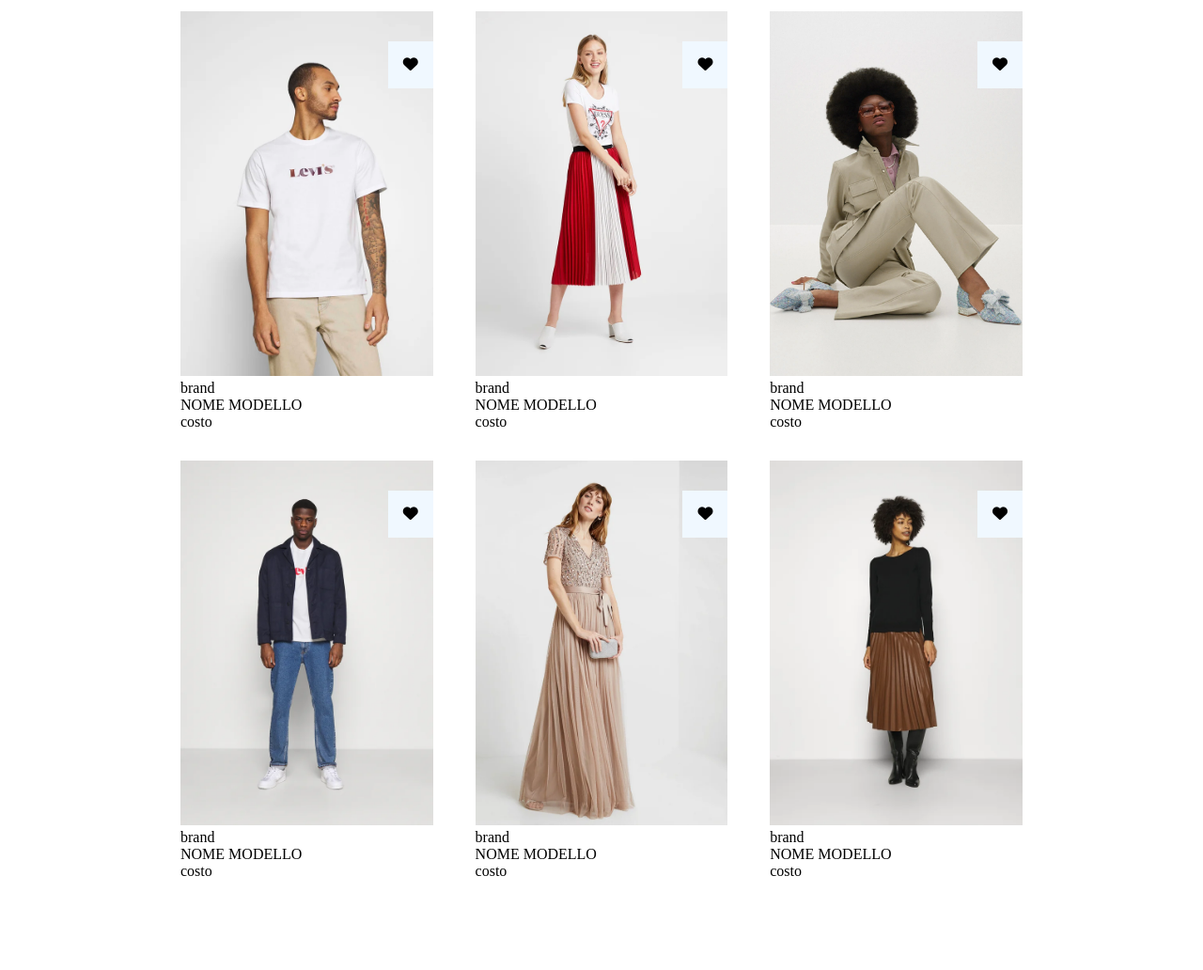
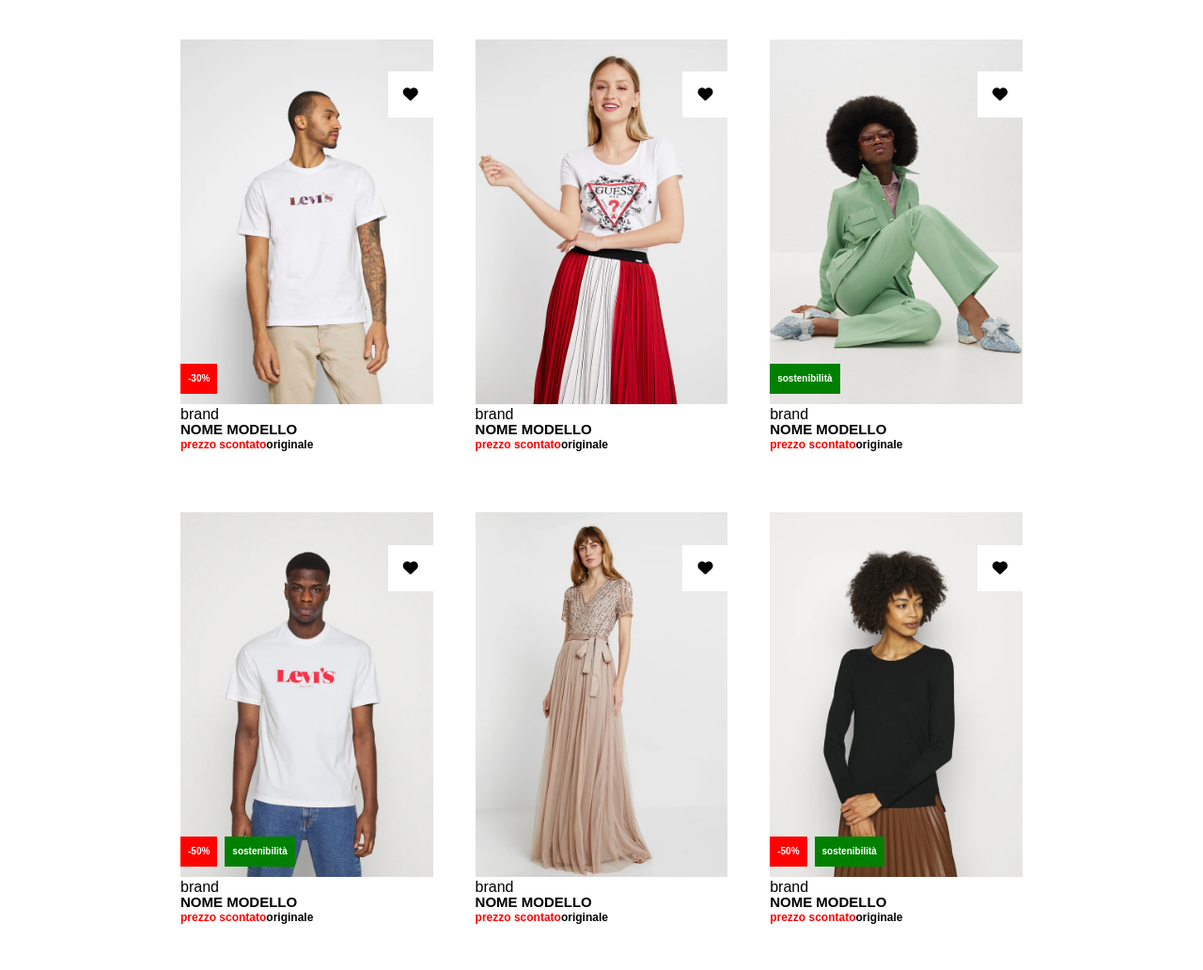
Before and after one commit to RaoulBongarzoni/html-css-boolando, a plain HTML site: page index.html in a window 1280 px wide. Shown: the part 54-1086 px from the top of the page at 94% size. Before the commit the page ends 1006 px from the top, so only its background shows below. Drawn offline with Linux system fonts and the light colour scheme.

Commit message:
header fisso e main body completo

```diff
--- a/css/style.css
+++ b/css/style.css
@@ -1,16 +1,25 @@
 
+
+
+html{
+    font-family: sans-serif;
+}
+
+
+
+/* barra del menu */
 .headbar{
     height: 50px;
-
+    position: fixed;
+    width: 100%;
+    z-index: 2;
 }
 
-.flex-container{
-
-    display: flex;
-    height: 100%;
-    margin: 0 auto;
-
-
+a{
+    text-decoration: none;
+    color: white;
+    font-size: 12;
+    font-weight: 700;
 }
 
 #logo{
@@ -20,40 +29,75 @@
     height: 100%;
 }
 
-
-/* .cards{
-    position: relative;
-    margin-top: 5%;
-
+main{
+    padding-top: 80px;
 }
 
-.imgb{
-
-    position: absolute;
-    left:0%
-    z-index: 0;
-
-} */
+/* immagini e contenitore */
+.flex-container{
+    display: flex;
+    height: 100%;
+    margin: 0 auto;
+}
 
 .card{
-    margin: 0 auto;
-
-
+    line-height: 100%;
 }
 
-.w-30>img{
+.card>img{
     object-fit: cover;
     max-width: 100%;
 }
 
+.card:hover .hover{
 
+    z-index: -1;
+}
+
+.hover{
+    position: absolute;
+}
+
+.modello{
+    font-size: 15px;
+    font-weight: 900;
+}
+.prezzo{
+    font-size: 12px;
+    font-weight: 900;
+}
+
+
+.card>span{
+    margin-top: 20px;
+
+}
+
+/* segalini sulle immagini */
 .like{
-    background-color: aliceblue;
-
+    background-color: white;
     padding: 16px;
     position: absolute;
     top: 10%;
     right: 0px;
+}
+.card:hover .like{
+  color: red
+}
 
 
+
+
+
+.etichette{
+    position: relative;
+    display: inline-flex;
+    bottom: 20%;
+    left: 0%;
 }
+.tag-content{
+    font-size: 10px;
+    font-weight: 700;
+    color: white;
+
+}
--- a/css/utilities.css
+++ b/css/utilities.css
@@ -6,6 +6,15 @@
 
 
 /* padding */
+
+.p-8{ padding: 8px;}
+.pt-8{ padding-top: 8px;}
+.pb-8{ padding-bottom: 8px;}
+.pl-8{ padding-left: 8px;}
+.pr-8{ padding-right: 8px;}
+.py-8{ padding: 8px 0px 8px 0px;}
+.px-8{ padding: 0 8px 0 8px;}
+
 .p-16{ padding: 16px;}
 .pt-16{ padding-top: 16px;}
 .pb-16{ padding-bottom: 16px;}
@@ -49,6 +58,8 @@
 .bg-darkback{ background-color: #222;}
 .bg-lightcoral{ background-color: lightcoral;}
 .bg-zalando{ background-color: #ff6900;}
+.bg-rosso{background-color: red;}
+.bg-green{background-color: green;}
 
 /* width */
 .w-20{ width: 20%;}
@@ -81,6 +92,14 @@
 
 /* margin */
 
+.m-8{ margin: 8px;}
+.mt-8{ margin-top: 8px;}
+.mb-8{ margin-bottom: 8px;}
+.ml-8{ margin-left: 8px;}
+.mr-8{ margin-right: 8px;}
+.my-8{ margin: 8px 0px 8px 0px;}
+.mx-8{ margin: 0 8px 0 8px;}
+
 .m-16{ margin: 16px;}
 .mt-16{ margin-top: 16px;}
 .mb-16{ margin-bottom: 16px;}
@@ -100,3 +119,7 @@
 /* position */
 
 .p-rel{position: relative;}
+
+
+/* colore */
+.red{color: red}
--- a/index.html
+++ b/index.html
@@ -38,70 +38,86 @@
 
         <div class="flex-container flex-justify-between w-70 f-wrap">
 
-            <div class="w-30 py-16 p-rel">
-
-                <img src="img/1.webp" alt="">
+            <div class="card w-30 py-16 p-rel">
+                <img class="hover" src="img/1.webp" alt="">
+                <img src="img/1b.webp" alt="">
 
                 <span>brand</span>
-                <p>NOME MODELLO</p>
-                <p>costo</p>
+                <p class="modello">NOME MODELLO</p>
+                <p class="prezzo"><span class="red">prezzo scontato</span>originale</p>
+
+                <div class="like"><i class="fa-solid fa-heart"></i></div>
+
+                <div class="etichette">
+                    <p class="tag-content bg-rosso p-8">-30%</p>
+                </div>
+            </div>
+
+            <div class="card w-30 py-16 p-rel">
+                <img class="hover" src="img/2.webp" alt="">
+                <img src="img/2b.webp" alt="">
+
+                <span>brand</span>
+                <p class="modello">NOME MODELLO</p>
+                <p class="prezzo"><span class="red">prezzo scontato</span>originale</p>
                 <div class="like"><i class="fa-solid fa-heart"></i></div>
             </div>
 
-            <div class="w-30 py-16 p-rel">
-<!--                 <img src="img/2.webp" alt=""> -->
-                <img src="img/2b.webp" alt="">
+            <div class="card w-30 py-16 p-rel">
+                <img class="hover" src="img/3.webp" alt="">
+                <img src="img/3b.webp" alt="">
+
 
                 <span>brand</span>
-                <p>NOME MODELLO</p>
-                <p>costo</p>
+                <p class="modello">NOME MODELLO</p>
+                <p class="prezzo"><span class="red">prezzo scontato</span>originale</p>
                 <div class="like"><i class="fa-solid fa-heart"></i></div>
+                <div class="etichette">
+                    <p class="tag-content bg-green p-8">sostenibilità</p>
+                </div>
             </div>
 
-            <div class="w-30 py-16 p-rel">
-<!--                 <img src="img/3.webp" alt=""> -->
-                <img src="img/3b.webp" alt="">
-
-                <span>brand</span>
-                <p>NOME MODELLO</p>
-                <p>costo</p>
-                <div class="like"><i class="fa-solid fa-heart"></i></div>
-            </div>
-
-            <div class="w-30 py-16 p-rel">
-<!--                 <img src="img/4.webp" alt=""> -->
+            <div class="card w-30 py-16 p-rel">
+                <img class="hover" src="img/4.webp" alt="">
                 <img src="img/4b.webp" alt="">
 
                 <span>brand</span>
-                <p>NOME MODELLO</p>
-                <p>costo</p>
+                <p class="modello">NOME MODELLO</p>
+                <p class="prezzo"><span class="red">prezzo scontato</span>originale</p>
 
                 <div class="like"><i class="fa-solid fa-heart"></i></div>
+                <div class="etichette">
+                    <p class="tag-content bg-rosso p-8 mr-8">-50%</p>
+                    <p class="tag-content bg-green p-8">sostenibilità</p>
+                </div>
             </div>
 
-            <div class="w-30 py-16 p-rel">
-<!--                 <img src="img/5.webp" alt=""> -->
+            <div class="card w-30 py-16 p-rel">
+                <img class="hover" src="img/5.webp" alt="">
                 <img src="img/5b.webp" alt="">
 
 
                 <span>brand</span>
-                <p>NOME MODELLO</p>
-                <p>costo</p>
-
+                <p class="modello">NOME MODELLO</p>
+                <p class="prezzo"><span class="red">prezzo scontato</span>originale</p>
 
                 <div class="like"><i class="fa-solid fa-heart"></i></div>
 
             </div>
 
-            <div class="w-30 py-16 p-rel">
-<!--                 <img src="img/6.webp" alt=""> -->
+            <div class="card w-30 py-16 p-rel">
+                <img class="hover" src="img/6.webp" alt="">
                 <img src="img/6b.webp" alt="">
 
                 <span>brand</span>
-                <p>NOME MODELLO</p>
-                <p>costo</p>
+                <p class="modello">NOME MODELLO</p>
+                <p class="prezzo"><span class="red">prezzo scontato</span>originale</p>
 
                 <div class="like"><i class="fa-solid fa-heart"></i></div>
+                <div class="etichette">
+                    <p class="tag-content bg-rosso p-8 mr-8">-50%</p>
+                    <p class="tag-content bg-green p-8">sostenibilità</p>
+                </div>
             </div>
 
 
```
